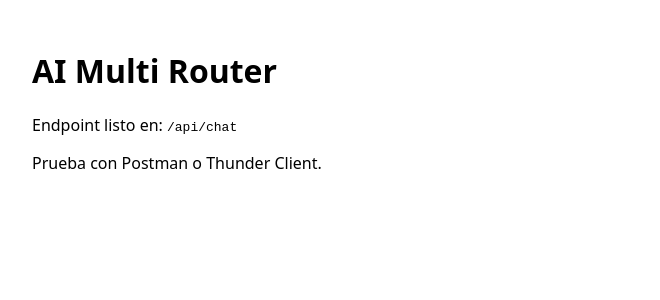
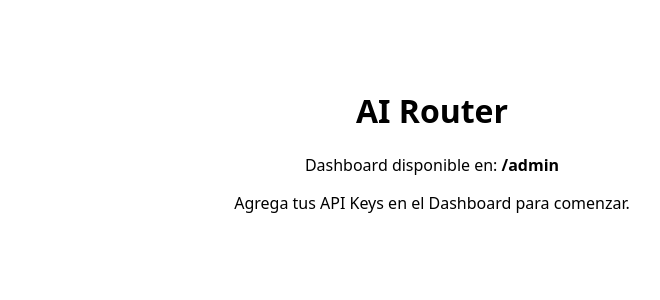
Before and after one commit to Joniz01/ai-router, a Next.js app: page / in a window 1280 px wide. Shown: the top 300 px of the page, without its empty margins (208-868 px from the left). Built offline with nearby package versions, Linux system fonts and the light colour scheme.

Commit message:
Create page.js

```diff
--- /dev/null
+++ b/app/page.js
@@ -0,0 +1,10 @@
+// app/page.js
+export default function Home() {
+  return (
+    <div style={{ padding: '40px', textAlign: 'center' }}>
+      <h1>AI Router</h1>
+      <p>Dashboard disponible en: <strong>/admin</strong></p>
+      <p>Agrega tus API Keys en el Dashboard para comenzar.</p>
+    </div>
+  );
+}
```
